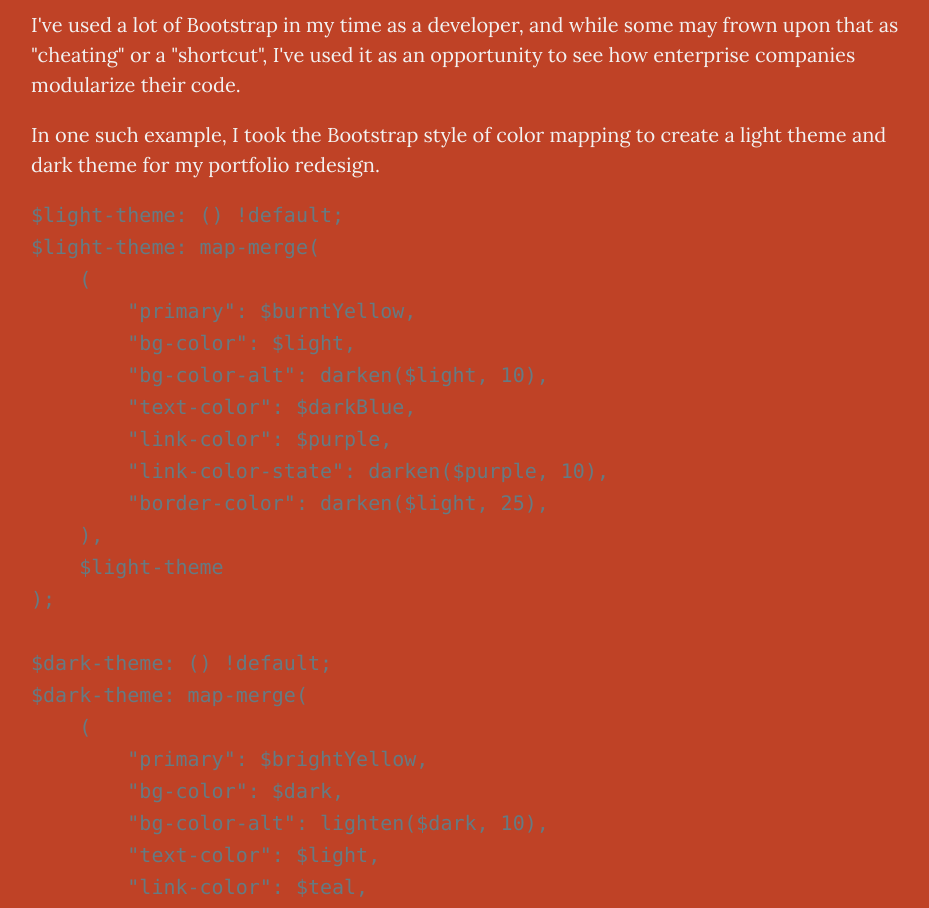
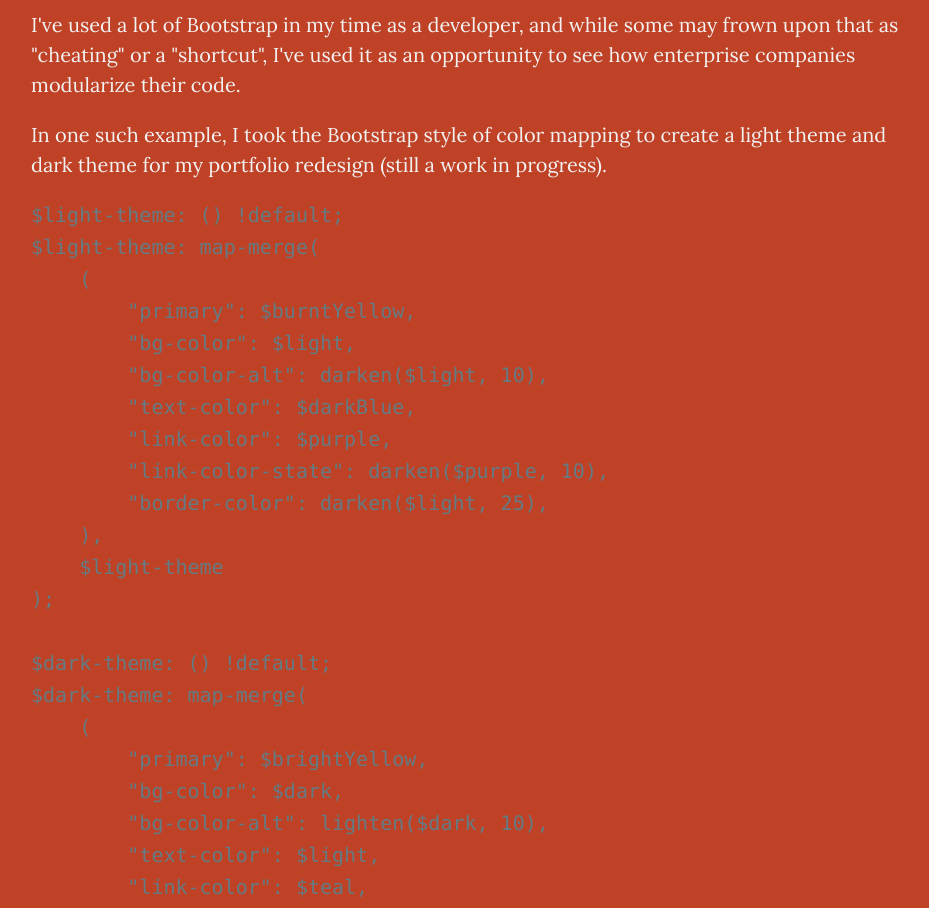
Before and after one commit to AnthonyPinzone/do-good-design-cover-letter, a Gatsby site: page / in a window 1280 px wide. Shown: the part 940-1848 px from the top of the page, without its empty margins (164-1093 px from the left). Built offline with nearby package versions, Linux system fonts and the light colour scheme; Gatsby itself is replaced by a stand-in of ours; some packages are replaced by stand-ins of ours; code samples lack their colours.

Commit message:
Content updates.

````diff
--- a/src/qna/question1.md
+++ b/src/qna/question1.md
@@ -5,7 +5,7 @@
 
 I've used a lot of Bootstrap in my time as a developer, and while some may frown upon that as "cheating" or a "shortcut", I've used it as an opportunity to see how enterprise companies modularize their code.
 
-In one such example, I took the Bootstrap style of color mapping to create a light theme and dark theme for my portfolio redesign.
+In one such example, I took the Bootstrap style of color mapping to create a light theme and dark theme for my portfolio redesign (still a work in progress).
 
 ```CSS
 $light-theme: () !default;
````
